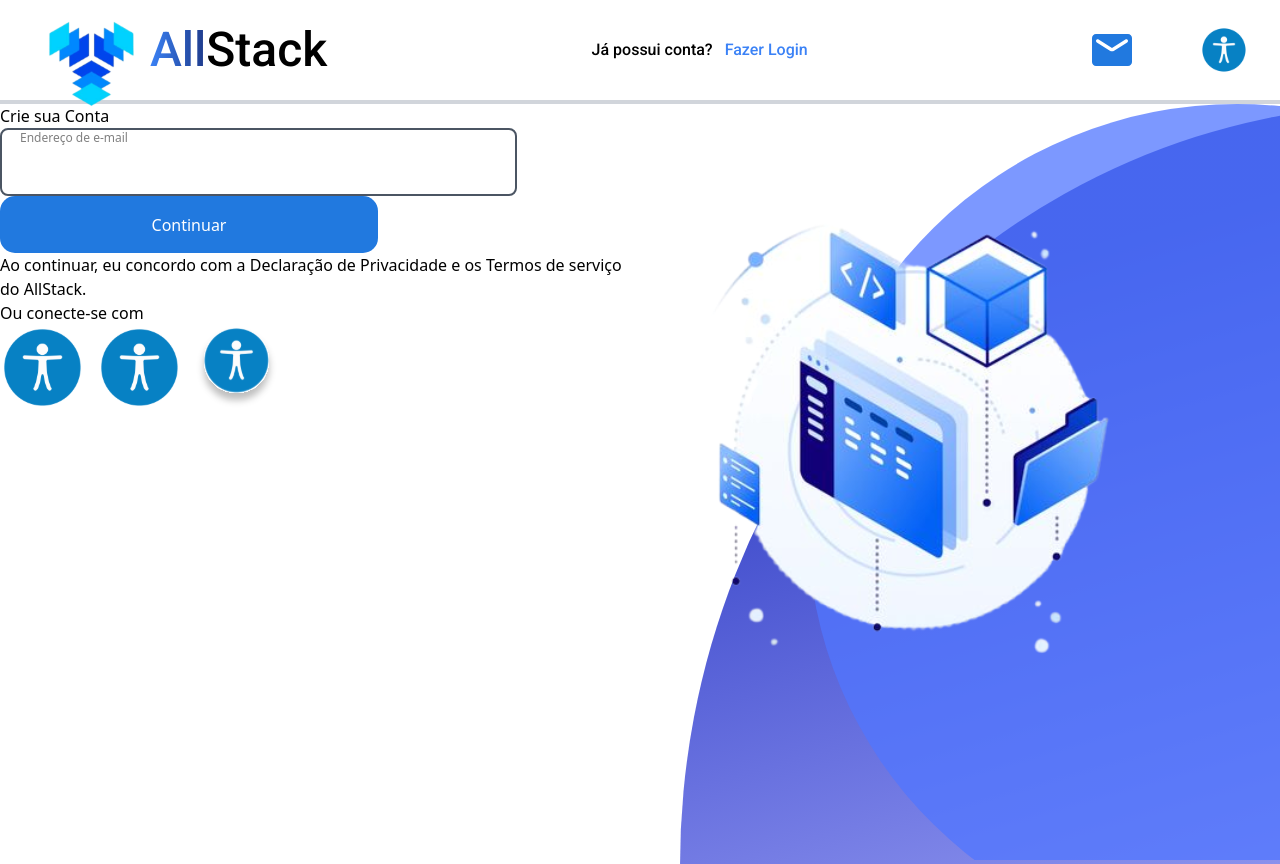
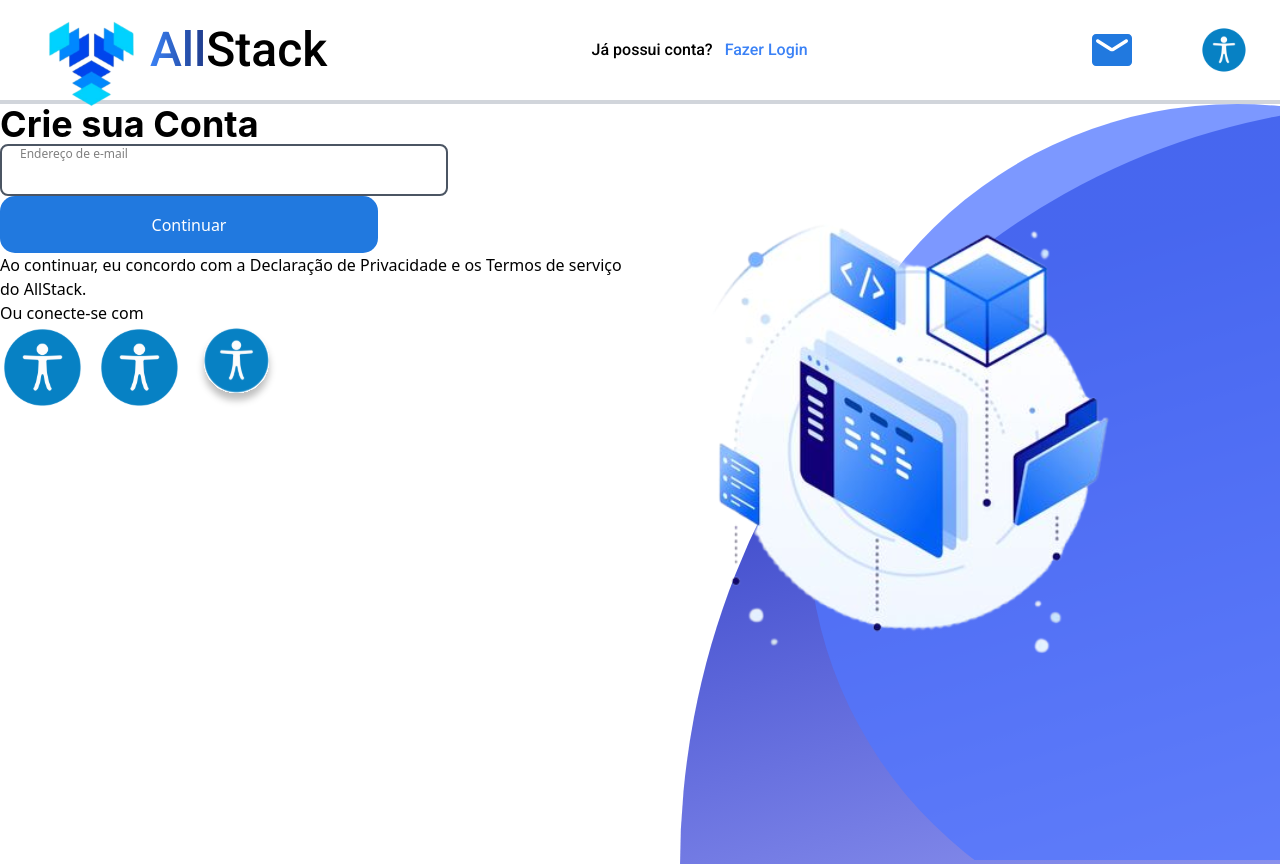
Before and after one commit to allstack-staff/allstack-community, a Next.js app: page /auth in a window 1280 px wide. Shown: the top 864 px of the page. Built offline with nearby package versions, Linux system fonts and the light colour scheme.

Commit message:
Estilizando o Fromulario

```diff
--- a/package.json
+++ b/package.json
@@ -23,6 +23,7 @@
     "react": "18.2.0",
     "react-dom": "18.2.0",
     "tailwindcss": "3.3.2",
+    "typeface-inter": "^3.18.1",
     "typescript": "5.0.4"
   },
   "devDependencies": {
--- a/src/app/auth/components/Form.tsx
+++ b/src/app/auth/components/Form.tsx
@@ -1,4 +1,8 @@
 import Input from "./Input";
+import { Roboto } from "next/font/google";
+
+const roboto = Roboto({ weight: ["500"], subsets: ["latin"] });
+
 
 const buttonStyle = {
   backgroundColor: "#2179DF",
@@ -19,7 +23,7 @@ function Form() {
         />
       </div>
       <div>
-        <button type="submit" className="text-white" style={buttonStyle}>
+        <button type="submit" className={roboto.className, "text-white"} style={buttonStyle}>
           Continuar
         </button>
       </div>
--- a/src/app/auth/page.tsx
+++ b/src/app/auth/page.tsx
@@ -1,17 +1,24 @@
+import React from "react";
+
+//Icones
 import Elipse49 from "./components/icons/svg/Ellipse49.svg";
 import ti51 from "./components/icons/svg/ti51.svg";
 import Elipse50 from "./components/icons/svg/Ellipse50.svg";
 import { GoogleIcon, AppleIcon, SsoIcon } from "./components/icons";
-import React from "react";
+// Components
 import Form from "./components/Form";
 import Image from "next/image";
+
+
 
 function Login() {
   return (
     <section className="grid grid-cols-2">
       <article className="">
         <div>
-          <p>Crie sua Conta</p>
+          <p style={{ fontFamily: "'Inter', sans-serif" }} className="text-4xl font-bold leading-10">
+            Crie sua Conta
+          </p>
           <Form />
         </div>
         <div>
--- a/src/style/globals.css
+++ b/src/style/globals.css
@@ -1,6 +1,7 @@
 @tailwind base;
 @tailwind components;
 @tailwind utilities;
+@import url('https://fonts.googleapis.com/css2?family=Inter:wght@700&display=swap');
 
 * {
   margin: 0;
--- a/tailwind.config.js
+++ b/tailwind.config.js
@@ -13,8 +13,8 @@ module.exports = {
           'conic-gradient(from 180deg at 50% 50%, var(--tw-gradient-stops))',
       },
       spacing: {
-        '517':'32.3125rem',
-        '68':'4.25rem',
+        '517':'28rem',
+        '68':'3.25rem',
       },
     },
   },
```
Also changed, not shown: 1 other file (tests, documents, lock files or other folders).
